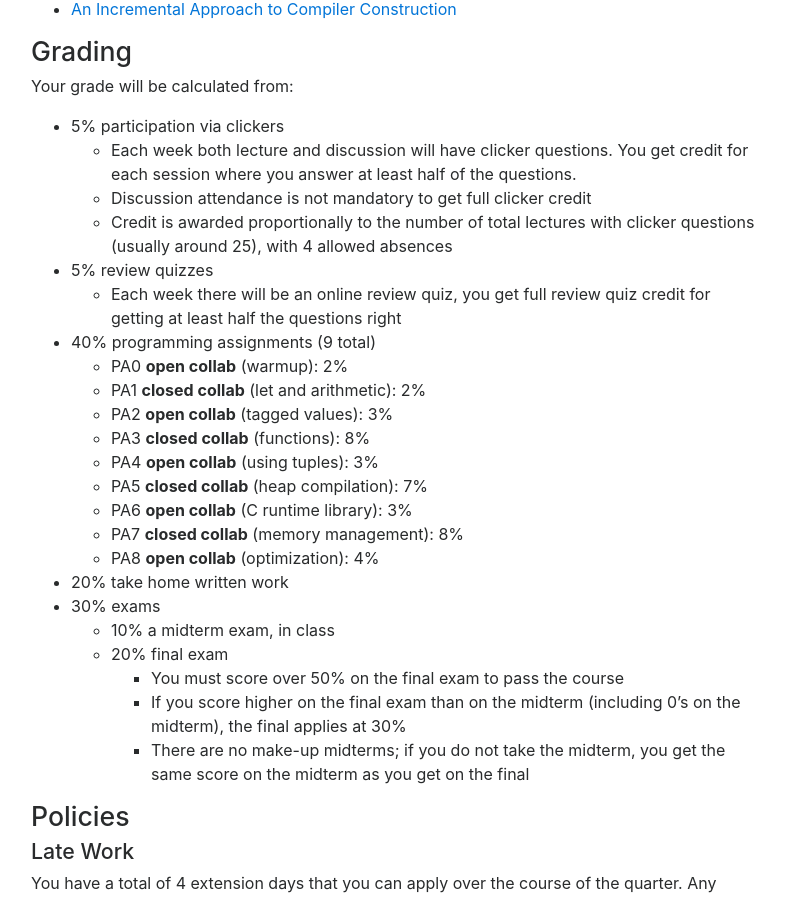
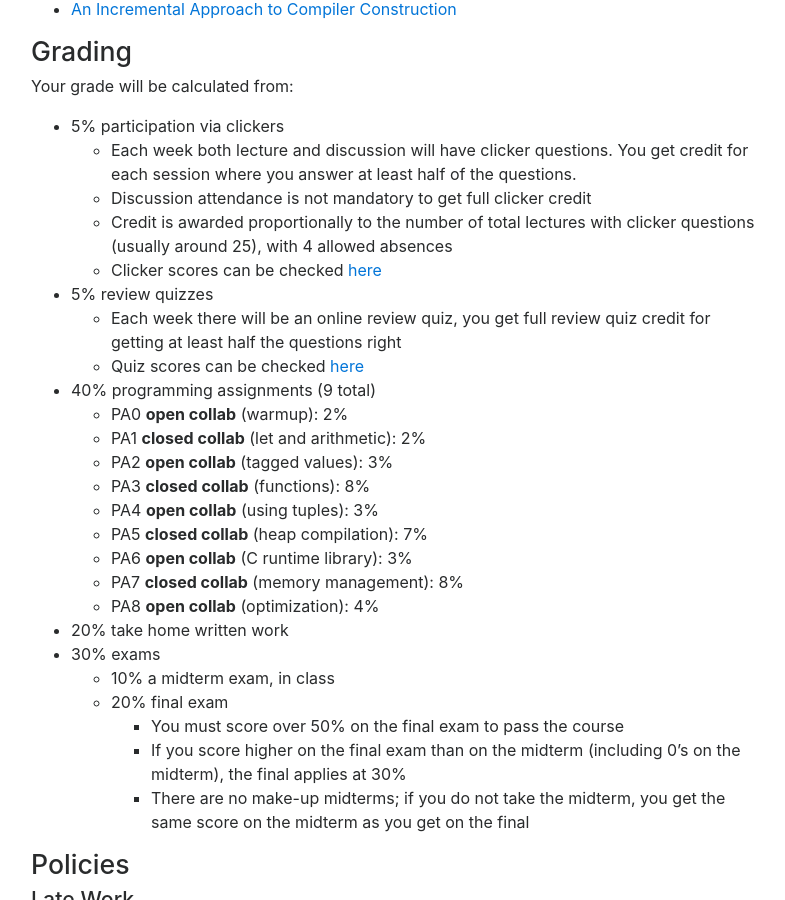
Before and after one commit to ucsd-cse131-s18/ucsd-cse131-s18.github.io, a Jekyll site: the page built from index.md, in a window 1280 px wide and 900 px high, scrolled down 2553 px. Shown: the whole window, without its empty margins (244-1029 px from the left). Built offline with Jekyll 4.4.1, drawn with Linux system fonts in a browser that asks for light colours; nearby versions of some CDN libraries.

Commit message:
Added links to quiz and attendance scores

```diff
--- a/index.md
+++ b/index.md
@@ -97,9 +97,11 @@ Your grade will be calculated from:
   - Discussion attendance is not mandatory to get full clicker credit
   - Credit is awarded proportionally to the number of total lectures with
     clicker questions (usually around 25), with 4 allowed absences
+  - Clicker scores can be checked <a href="https://docs.google.com/spreadsheets/d/1EcJMgQEQE9es9OW7Vi0CtrLB9p5J5KCNqzXygtSnV5Q/edit#gid=0">here</a>
 - 5% review quizzes
   - Each week there will be an online review quiz, you get full review quiz
     credit for getting at least half the questions right
+  - Quiz scores can be checked <a href="https://docs.google.com/spreadsheets/d/18yBlEHcCmm8T5ST2d1OV_fGQU8hWeW24amdbtDCbdG8/edit#gid=0">here</a>
 - 40% programming assignments (9 total)
   - PA0 **open collab** (warmup): 2%
   - PA1 **closed collab** (let and arithmetic): 2%
```
